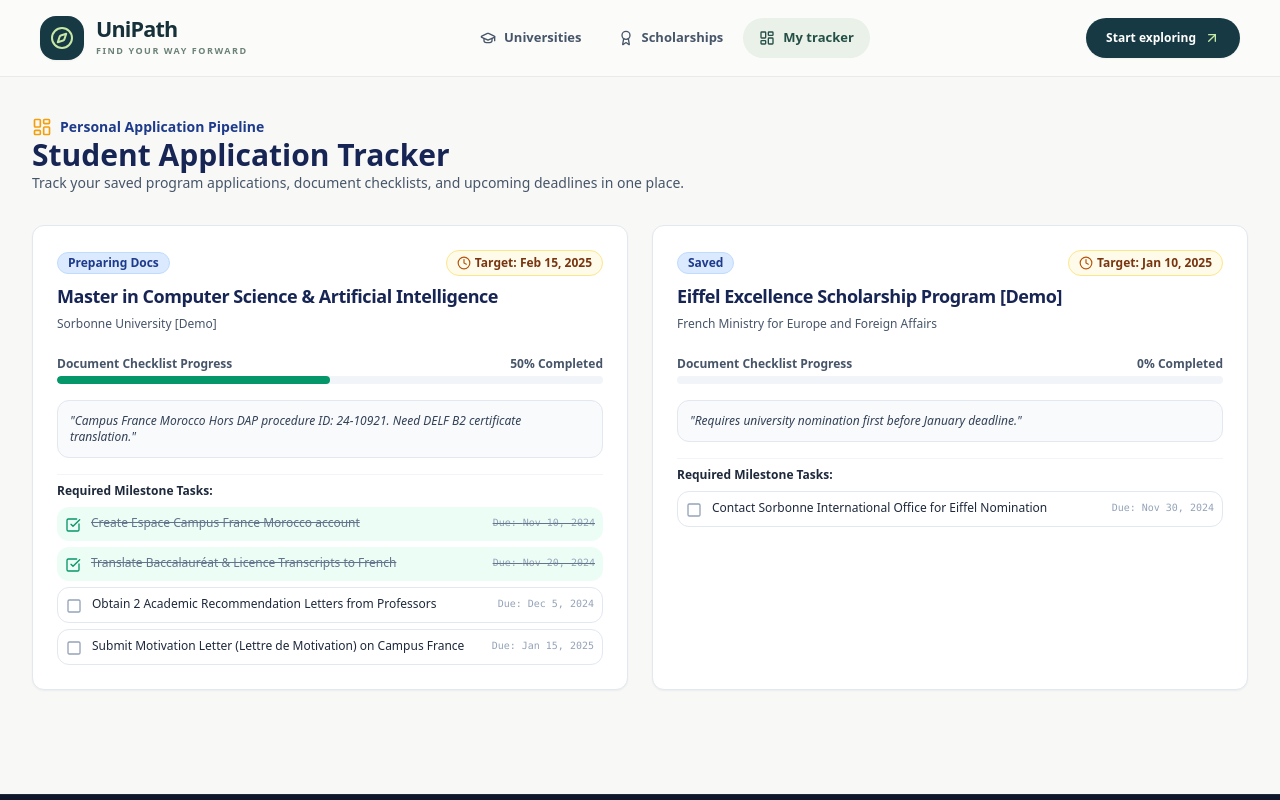
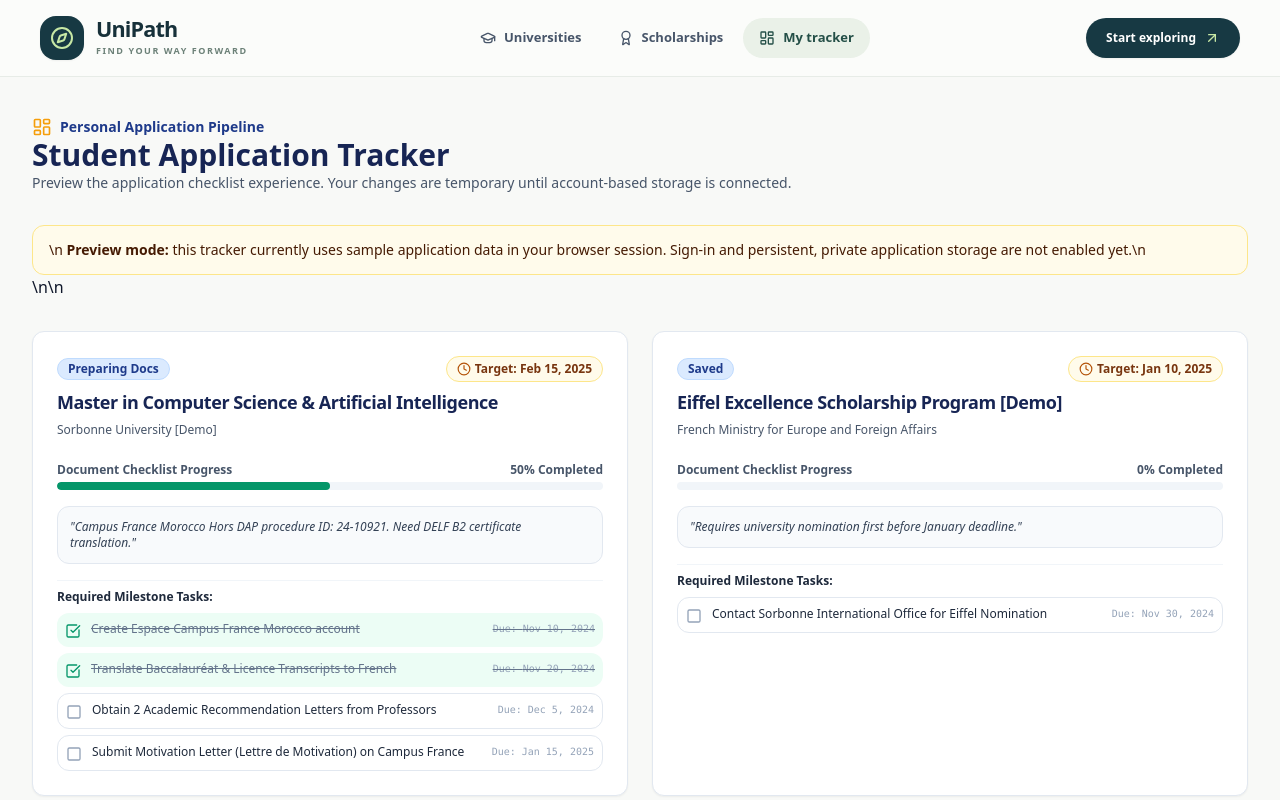
Before and after one commit to khalloukibrahim03-rgb/UniPath-University-Scholarship-Finder, a Next.js app: page /dashboard in a window 1280 px wide. Shown: the top 800 px of the page. Built offline with nearby package versions, Linux system fonts and the light colour scheme.

Commit message:
content: clarify catalogue status and demo limitations across pages

```diff
--- a/app/dashboard/page.tsx
+++ b/app/dashboard/page.tsx
@@ -36,12 +36,12 @@ export default function ApplicationDashboardPage() {
           </div>
           <h1 className="text-3xl font-black text-blue-950">Student Application Tracker</h1>
           <p className="text-sm text-slate-600">
-            Track your saved program applications, document checklists, and upcoming deadlines in one place.
+            Preview the application checklist experience. Your changes are temporary until account-based storage is connected.
           </p>
         </div>
       </div>
 
-      {/* Grid of Saved Applications */}
+      <div className="rounded-xl border border-amber-200 bg-amber-50 px-4 py-3 text-sm leading-6 text-amber-950">\n        <strong>Preview mode:</strong> this tracker currently uses sample application data in your browser session. Sign-in and persistent, private application storage are not enabled yet.\n      </div>\n\n      {/* Grid of Saved Applications */}
       <div className="grid grid-cols-1 md:grid-cols-2 gap-6">
         {applications.map((app) => {
           const completedTasksCount = app.tasks.filter((t) => t.isCompleted).length;
```
